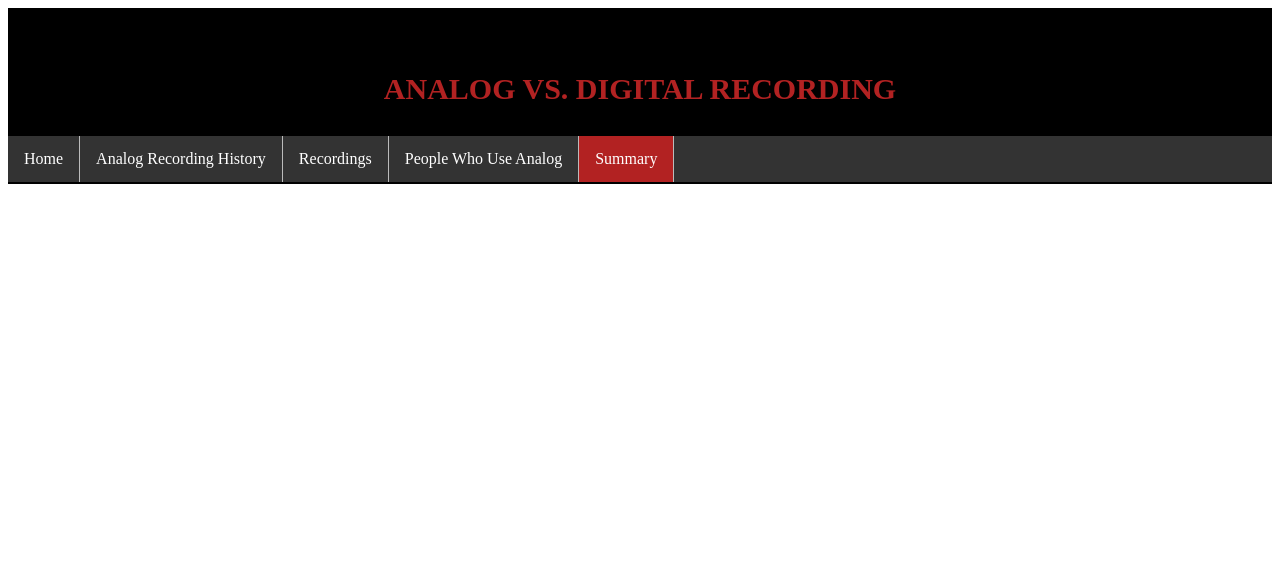
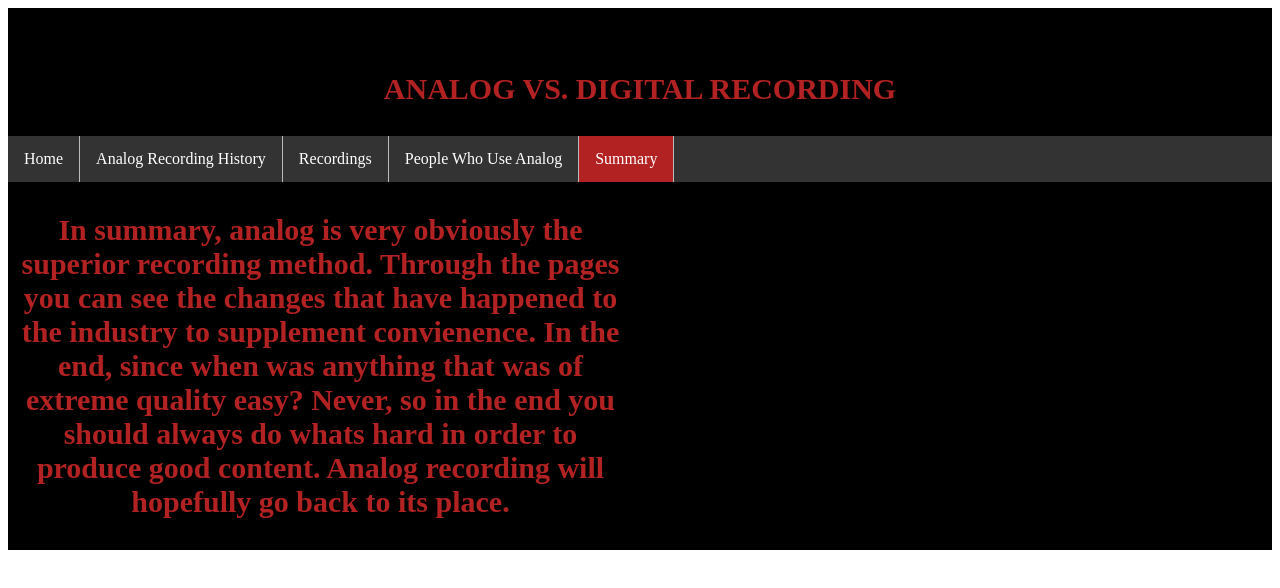
Before and after one commit to samueldale/project4, a plain HTML site: page summary.html in a window 1280 px wide. Drawn offline with Linux system fonts and the light colour scheme.

Commit message:
Add files via upload

```diff
--- a/summary.html
+++ b/summary.html
@@ -19,4 +19,5 @@
 	</ul>
 	<div class="grid">
 		<div class="sum">
-			<p
+			<p>In summary, analog is very obviously the superior recording method. Through the pages you can see the changes that have happened to the industry to supplement convienence. In the end, since when was anything that was of extreme quality easy? Never, so in the end you should always do whats hard in order to produce good content. Analog recording will hopefully go back to its place.</p>
+		</div>
```
